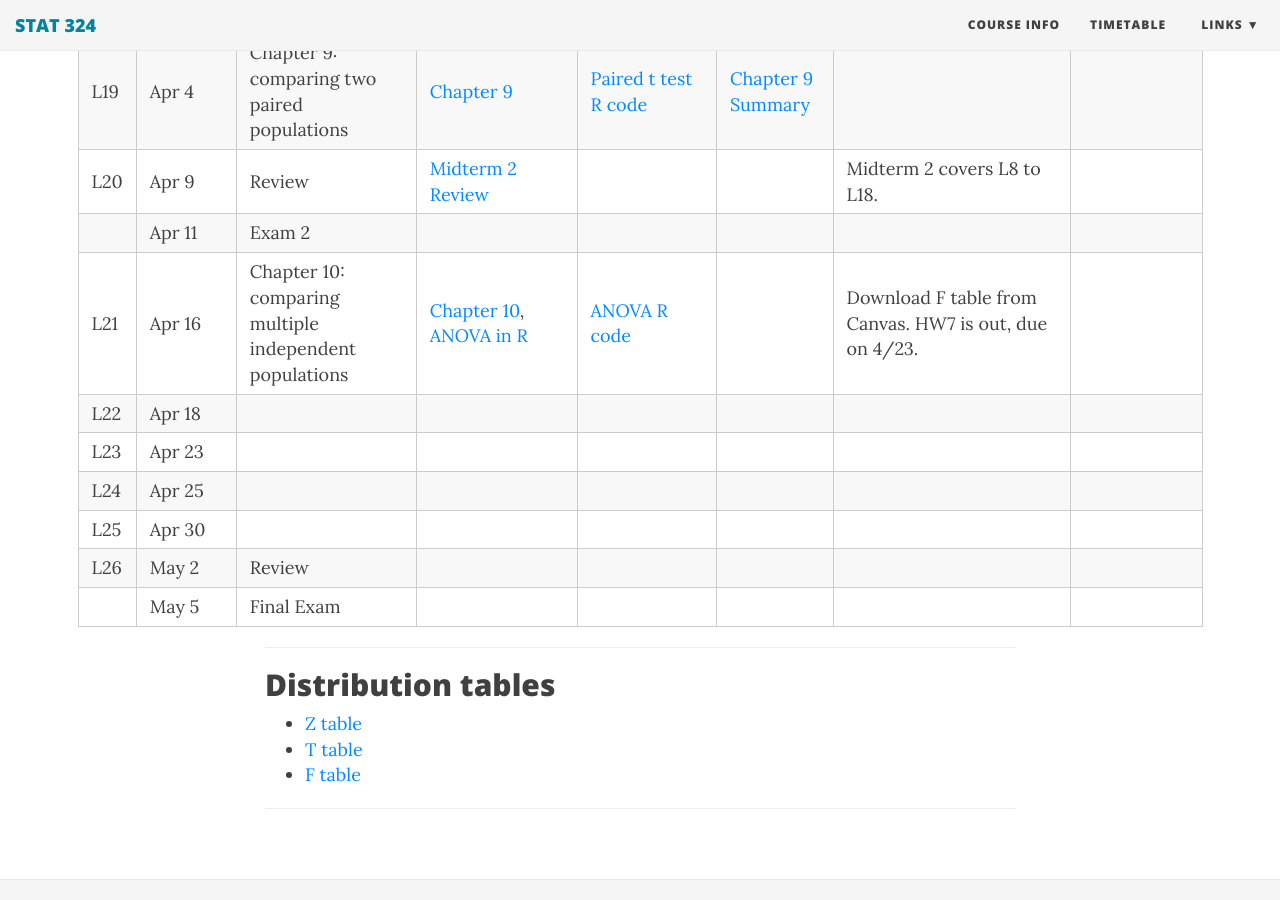
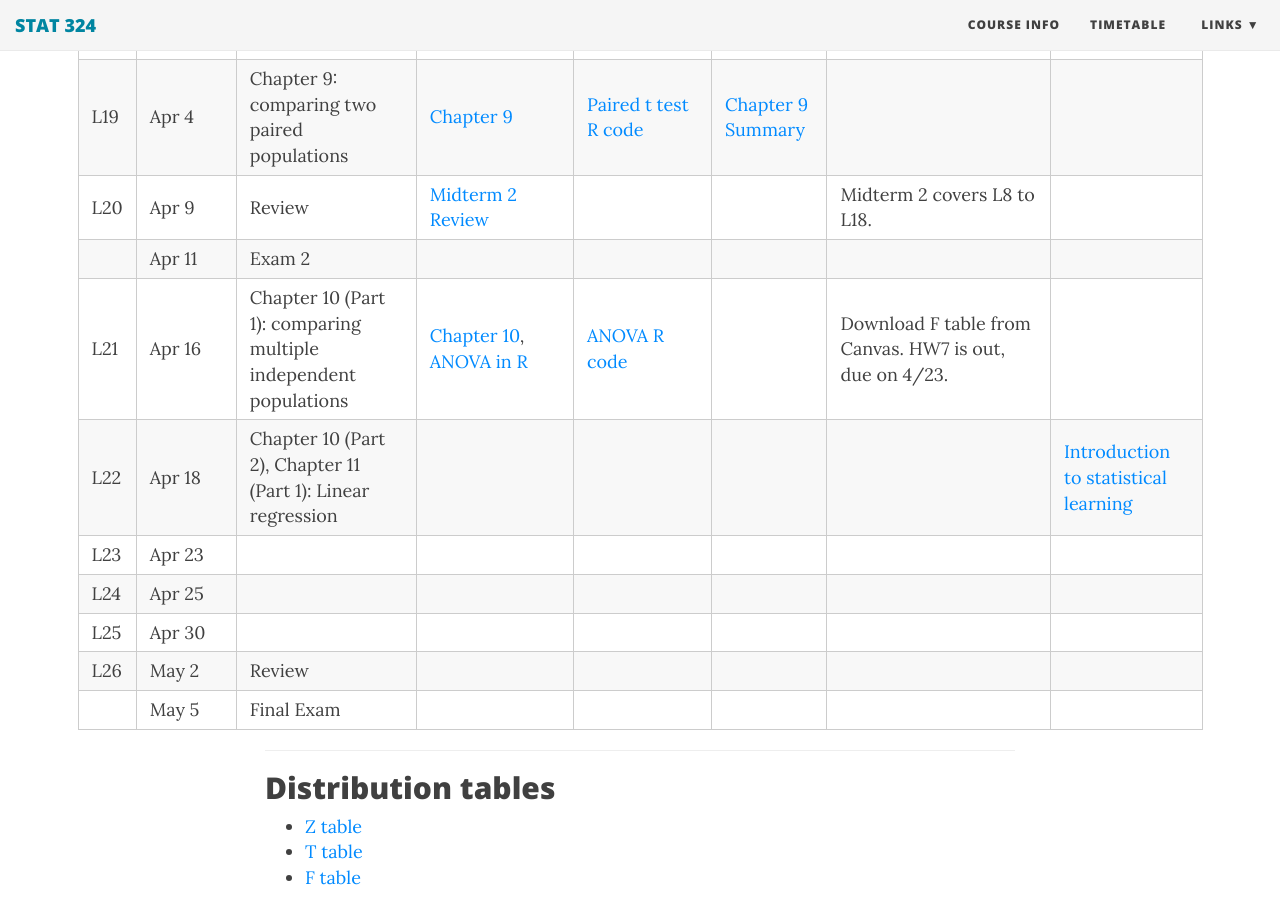
Before and after one commit to duzhewang/stat324, a Jekyll site: the page built from timetable.md, in a window 1280 px wide and 900 px high, scrolled down 2130 px. Built offline with Jekyll 4.4.1, drawn with Linux system fonts in a browser that asks for light colours; nearby versions of some CDN libraries.

Commit message:
Update timetable.md

```diff
--- a/timetable.md
+++ b/timetable.md
@@ -33,8 +33,8 @@
 |L19 | Apr 4 | Chapter 9: comparing two paired populations | [Chapter 9](https://github.com/dzwang91/stat324/raw/gh-pages/lectures/chapter9.pdf)   |  [Paired t test R code](https://github.com/dzwang91/stat324/raw/gh-pages/R/paired.R)  |[Chapter 9 Summary](https://github.com/dzwang91/stat324/raw/gh-pages/notessummary/Chapter9notes.pdf)|   |  |
 | L20  | Apr 9 | Review| [Midterm 2 Review](https://github.com/dzwang91/stat324/raw/gh-pages/lectures/Midterm2review.pdf)    |      |   |  Midterm 2 covers L8 to L18.    |
 |  | Apr 11 |Exam 2 |      |     |   |  |  |
-|L21 | Apr 16 | Chapter 10: comparing multiple independent populations |   [Chapter 10](https://github.com/dzwang91/stat324/raw/gh-pages/lectures/chapter10.pdf),   [ANOVA in R](https://github.com/dzwang91/stat324/raw/gh-pages/lectures/ANOVAinR.pdf)|  [ANOVA R code](https://github.com/dzwang91/stat324/raw/gh-pages/R/anova.R)   |  |Download F table from Canvas. HW7 is out, due on 4/23. |  |
-|L22 | Apr 18 | |  |   |    |  |  |
+|L21 | Apr 16 | Chapter 10 (Part 1): comparing multiple independent populations |   [Chapter 10](https://github.com/dzwang91/stat324/raw/gh-pages/lectures/chapter10.pdf),   [ANOVA in R](https://github.com/dzwang91/stat324/raw/gh-pages/lectures/ANOVAinR.pdf)|  [ANOVA R code](https://github.com/dzwang91/stat324/raw/gh-pages/R/anova.R)   |  |Download F table from Canvas. HW7 is out, due on 4/23. |  |
+|L22 | Apr 18 |Chapter 10 (Part 2), Chapter 11 (Part 1): Linear regression |  |   |    |  | [Introduction to statistical learning](https://github.com/dzwang91/stat324/raw/gh-pages/lectures/introSL.pdf)|
 |L23 | Apr 23 | |  |     |  |  |      |
 | L24 | Apr 25 | |       |  |  |  |  |
 |L25 | Apr 30 | |  |     |   |  |  |
```
